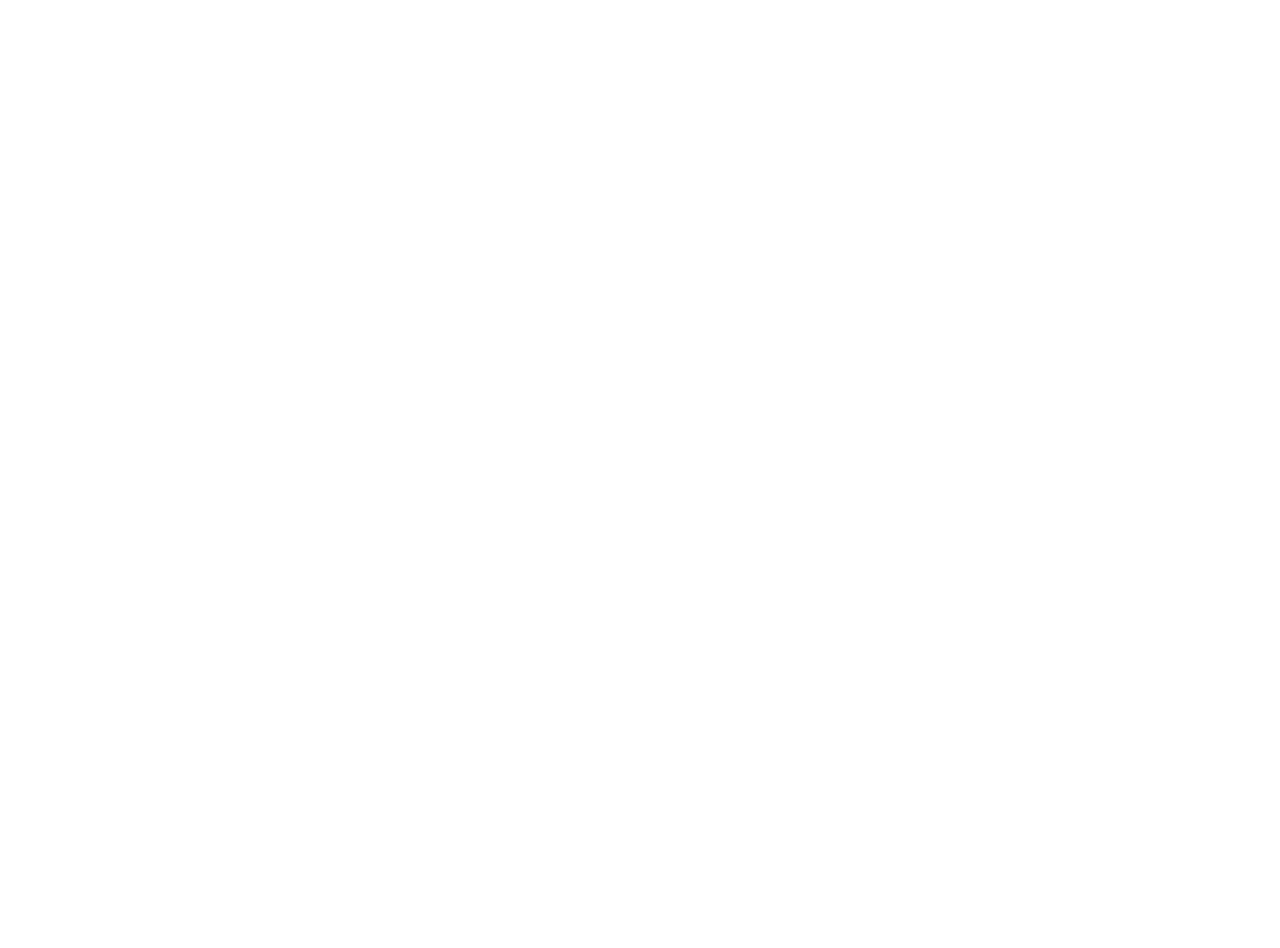
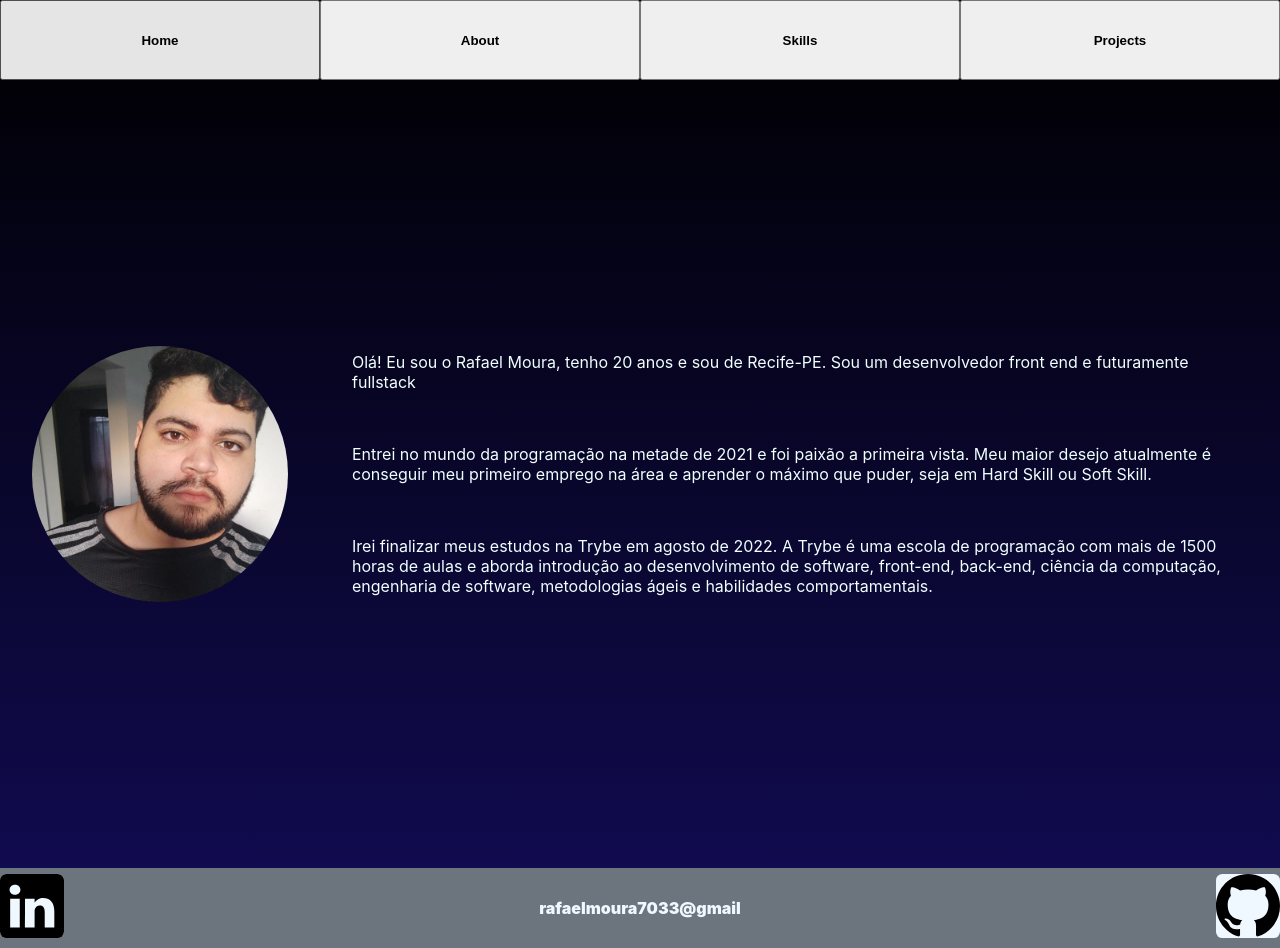
Before and after one commit to RafaelMoura11/portfolio, a React (Create React App) app: page /about in a window 1280 px wide. Before the commit this address had no page. Before the commit the page ends 800 px from the top, so only its background shows below. Built offline with nearby package versions, Linux system fonts and the light colour scheme; the HTML template or start-up script is replaced by a standard one.

Commit message:
Adicionando parte da pagina about

```diff
--- a/src/App.css
+++ b/src/App.css
@@ -2,20 +2,23 @@
   display: flex;
   width: 100%;
   height: max-content;
+  top: 0;
 }
 
 .nav-button {
   width: inherit;
-  height: 5vw;
+  height: 10vh;
+  font-weight: 900;
 }
 
 
-@media ( max-width: 700px ) {
+/* @media ( max-width: 700px ) {
   .nav-button {
     width: inherit;
-    height: 40px;
+    height: 10vh;
+    font-weight: 900;
   }
-}
+} */
 
 #home {
   display: flex;
@@ -24,8 +27,13 @@
   height: 100vh;
 }
 
+#about {
+  display: flex;
+  flex-direction: column;
+  justify-content: space-between;
+}
+
 #main-content-home {
-  background: linear-gradient(0, #120c56, #000000);
   color:azure;
   height: inherit;
   display: flex;
@@ -34,10 +42,49 @@
   align-items: center;
 }
 
-.stars{
-	width: 3px;
-	height: 3px;
-	border-radius: 50%;
+#main-content-about {
+  color:azure;
+  height: inherit;
+  display: flex;
+  justify-content: space-around;
+  align-items: center;
+  padding-top: 20%;
+  padding-bottom: 20%;
+}
+
+#eu{
+  width: 20%;
+  border-radius: 50%;
+}
+
+@media ( max-width: 1000px ) {
+  #about {
+    display: flex;
+    flex-direction: column;
+    justify-content: space-between;
+  }
+
+  #eu{
+    width: 200px;
+    border-radius: 50%;
+    margin-bottom: 5%;
+  }
+
+  #main-content-about {
+    color:azure;
+    height: inherit;
+    display: flex;
+    flex-direction: column;
+    justify-content: center;
+  }
+  #about-text{
+    width: 70%;
+    height: 50%;
+  }
+}
+
+#about-text{
+  width: 70%;
 }
 
 #footer{
@@ -46,13 +93,11 @@
   justify-content: space-between;
   align-items: center;
   width: 100%;
-  height: max-content;
-  bottom: 0;
-  position: fixed;
+  height: 10vh;
 }
 
 #contact{
-  width: inherit;
+  width: 100%;
   height: 5vw;
   background-color: aliceblue;
   border-radius: 10%;
--- a/src/App.js
+++ b/src/App.js
@@ -1,12 +1,21 @@
 import './App.css';
 import { Route, Routes } from 'react-router-dom';
 import Home from './pages/Home';
+import About from './pages/About';
+import Skills from './pages/Skills';
+import Projects from './pages/Projects';
+import Provider from './context/Provider';
 
 function App() {
   return (
-    <Routes>
-      <Route path="/" element={ <Home /> } />
-    </Routes>
+    <Provider>
+      <Routes>
+        <Route path="/" element={ <Home /> } />
+        <Route path="/about" element={ <About /> } />
+        <Route path="/skills" element={ <Skills /> } />
+        <Route path="/projects" element={ <Projects /> } />
+      </Routes>
+    </Provider>
   );
 }
 
--- a/src/components/Footer.js
+++ b/src/components/Footer.js
@@ -4,7 +4,7 @@
 
 export default function Footer() {
   return (
-    <footer className="container-fluid" id="footer">
+    <footer id="footer">
       <a href="https://www.linkedin.com/in/rafael-rmoura/" >
         <img src={ linkedinIcon } alt="linkedInIcon" id="contact" />
       </a>
--- a/src/components/Header.js
+++ b/src/components/Header.js
@@ -1,12 +1,17 @@
 import React from 'react';
+import { useNavigate } from 'react-router-dom';
 
 export default function Header() {
+  const page = useNavigate();
+
+  const changePage = ({ target: { name } }) => page(`/${name}`)
+
   return (
     <nav className="btn-group" id="header" role="group" aria-label="Basic example">
-      <button type="button" className="btn btn-secondary nav-button">Left</button>
-      <button type="button" className="btn btn-secondary nav-button">Middle</button>
-      <button type="button" className="btn btn-secondary nav-button">Right</button>
-      <button type="button" className="btn btn-secondary nav-button">Right</button>
+      <button type="button" className="btn btn-secondary nav-button" name="" onClick={ changePage }>Home</button>
+      <button type="button" className="btn btn-secondary nav-button" name="about" onClick={ changePage }>About</button>
+      <button type="button" className="btn btn-secondary nav-button" name="skills" onClick={ changePage }>Skills</button>
+      <button type="button" className="btn btn-secondary nav-button" name="projects" onClick={ changePage }>Projects</button>
     </nav>
   )
 }
--- /dev/null
+++ b/src/context/MyContext.js
@@ -0,0 +1,5 @@
+import { createContext } from 'react';
+
+const MyContext = createContext();
+
+export default MyContext;
--- /dev/null
+++ b/src/context/Provider.js
@@ -0,0 +1,23 @@
+import PropTypes from 'prop-types';
+import React, { useState } from 'react';
+import MyContext from './MyContext';
+
+function Provider({ children }) {
+  const [language, setLanguage] = useState('portuguese');
+
+  const statesAndFunctions = {
+    language,
+    setLanguage,
+  };
+  return (
+    <MyContext.Provider value={ statesAndFunctions }>
+      { children }
+    </MyContext.Provider>
+  );
+}
+
+Provider.propTypes = {
+  children: PropTypes.isRequired,
+};
+
+export default Provider;
--- a/src/index.css
+++ b/src/index.css
@@ -1,5 +1,6 @@
 body {
   margin: 0;
+  background: linear-gradient(0, #120c56, #000000);
   font-family: -apple-system, BlinkMacSystemFont, 'Segoe UI', 'Roboto', 'Oxygen',
     'Ubuntu', 'Cantarell', 'Fira Sans', 'Droid Sans', 'Helvetica Neue',
     sans-serif;
--- /dev/null
+++ b/src/my_data/index.js
@@ -0,0 +1,11 @@
+const MY_DATA = {
+  portuguese: {
+    about: {
+      intro: 'Olá! Eu sou o Rafael Moura, tenho 20 anos e sou de Recife-PE. Sou um desenvolvedor front end e futuramente fullstack',
+      goals: 'Entrei no mundo da programação na metade de 2021 e foi paixão a primeira vista. Meu maior desejo atualmente é conseguir meu primeiro emprego na área e aprender o máximo que puder, seja em Hard Skill ou Soft Skill.',
+      formation: 'Irei finalizar meus estudos na Trybe em agosto de 2022. A Trybe é uma escola de programação com mais de 1500 horas de aulas e aborda introdução ao desenvolvimento de software, front-end, back-end, ciência da computação, engenharia de software, metodologias ágeis e habilidades comportamentais.'
+    }
+  }
+};
+
+export default MY_DATA;
--- /dev/null
+++ b/src/pages/About.js
@@ -0,0 +1,27 @@
+import React, { useContext } from 'react';
+import Header from '../components/Header';
+import Footer from '../components/Footer';
+import MyContext from '../context/MyContext';
+import MY_DATA from '../my_data';
+import Eu from '../images/Eu.jpeg'
+
+export default function About (){
+  const { language } = useContext(MyContext);
+  // console.log(language)
+  return (
+    <>
+      <Header />
+      <div id="main-content-about">
+        <img src={ Eu } alt="eu" id="eu" />
+        <div id="about-text">
+          <p>{ MY_DATA[language].about.intro }</p>
+          <br />
+          <p>{ MY_DATA[language].about.goals }</p>
+          <br />
+          <p>{ MY_DATA[language].about.formation }</p>
+        </div>
+      </div>
+      <Footer />
+    </>
+  )
+};
--- /dev/null
+++ b/src/pages/Projects.js
@@ -0,0 +1,13 @@
+import React from 'react';
+import Header from '../components/Header';
+import Footer from '../components/Footer';
+
+export default function Projects (){
+  return (
+    <div>
+      <Header />
+      <p>opa</p>
+      <Footer />
+    </div>
+  )
+};
--- /dev/null
+++ b/src/pages/Skills.js
@@ -0,0 +1,13 @@
+import React from 'react';
+import Header from '../components/Header';
+import Footer from '../components/Footer';
+
+export default function Skills (){
+  return (
+    <div>
+      <Header />
+      <p>opa</p>
+      <Footer />
+    </div>
+  )
+};
```
Also changed, not shown: src/images/Eu.jpeg (added).
